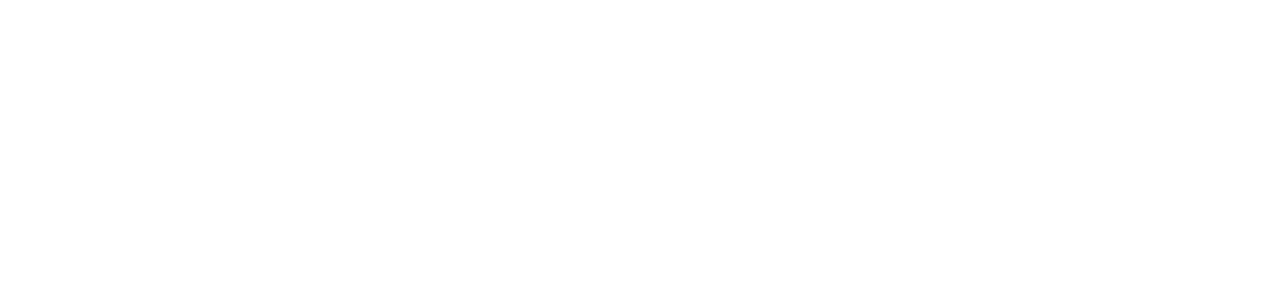
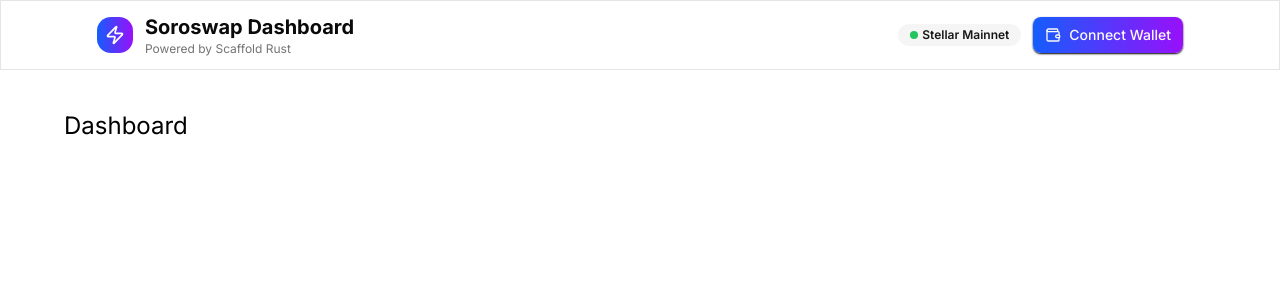
Before and after one commit to Stealth-cloud-droid/SoroSwap-Integration, a Next.js app in the folder apps/webapp/: page /dashboard in a window 1280 px wide. Shown: the top 300 px of the page. Built offline with nearby package versions, Linux system fonts and the light colour scheme.

Commit message:
feat:implement dashboard header nav

```diff
--- a/apps/webapp/app/dashboard/page.tsx
+++ b/apps/webapp/app/dashboard/page.tsx
@@ -1,7 +1,11 @@
+import DashboardNav from "@/components/ui/DashboardNav";
+
 export default function Dashboard() {
   return (
-    <div className="min-h-screen p-8">
-      <div className="max-w-6xl mx-auto">
+    <div className="">
+      <DashboardNav />
+      <div className="max-w-6xl mx-auto pt-10">
+        <p className=" text-2xl">Dashboard </p>
       </div>
     </div>
   );
--- a/apps/webapp/app/globals.css
+++ b/apps/webapp/app/globals.css
@@ -1,3 +1,7 @@
 @tailwind base;
 @tailwind components;
 @tailwind utilities;
+
+.custom_gradient {
+  background-image: linear-gradient(90deg, #155dfc 0%, #9810fa 100%);
+}
--- /dev/null
+++ b/apps/webapp/components/ui/DashboardNav.tsx
@@ -0,0 +1,45 @@
+import { FlashIcon, WalletIcon } from "@/public/svg";
+
+const DashboardNav = () => {
+  return (
+    <header
+      role="banner"
+      className="py-3 sm:px-18 md:px-24 bg-white border border-[#E5E5E5]"
+    >
+      <nav className="w-full max-w-7xl mx-auto  flex items-center justify-between px-4 sm:px-0">
+        <div className="flex items-center gap-3">
+          <div className="size-9 rounded-[14px] custom_gradient flex items-center justify-center">
+            <FlashIcon />
+          </div>
+          <article className="hidden md:flex flex-col">
+            <p className="text-xl font-bold leading-[28px] text-[#0A0A0A] tracking-[0%]">
+              Soroswap Dashboard
+            </p>
+            <p className="text-xs font-normal text-[#737373] leading-[16px] tracking-[0%]">
+              Powered by Scaffold Rust
+            </p>
+          </article>
+        </div>
+        <div className="flex gap-3 items-center">
+          <div
+            aria-live="polite"
+            className="sm:flex items-center gap-1 py-[3px] px-3 bg-[#F5F5F5] rounded-full  hidden"
+          >
+            <div className="size-2 rounded-full bg-green-500 " />
+            <p className="text-xs font-semibold text-[#171717]">
+              Stellar Mainnet
+            </p>
+          </div>
+          <button
+            aria-label="connect Wallet"
+            className="py-2 px-3 flex gap-2 items-center justify-center rounded-lg  custom_gradient shadow-[#000005] shadow-[0px_1px_2px] text-sm text-[#FAFAFA] font-medium focus:outline-white focus:outline-1"
+          >
+            <WalletIcon />
+            Connect Wallet
+          </button>
+        </div>
+      </nav>
+    </header>
+  );
+};
+export default DashboardNav;
--- /dev/null
+++ b/apps/webapp/public/svg.tsx
@@ -0,0 +1,48 @@
+export const WalletIcon = () => (
+  <svg
+    width={16}
+    height={16}
+    viewBox="0 0 16 16"
+    fill="none"
+    xmlns="http://www.w3.org/2000/svg"
+  >
+    <g clipPath="url(#clip0_2_1339)">
+      <path
+        d="M12.6667 4.66667V2.66667C12.6667 2.48986 12.5964 2.32029 12.4714 2.19526C12.3464 2.07024 12.1768 2 12 2H3.33333C2.97971 2 2.64057 2.14048 2.39052 2.39052C2.14048 2.64057 2 2.97971 2 3.33333C2 3.68696 2.14048 4.02609 2.39052 4.27614C2.64057 4.52619 2.97971 4.66667 3.33333 4.66667H13.3333C13.5101 4.66667 13.6797 4.7369 13.8047 4.86193C13.9298 4.98695 14 5.15652 14 5.33333V8M14 8H12C11.6464 8 11.3072 8.14048 11.0572 8.39052C10.8071 8.64057 10.6667 8.97971 10.6667 9.33333C10.6667 9.68696 10.8071 10.0261 11.0572 10.2761C11.3072 10.5262 11.6464 10.6667 12 10.6667H14C14.1768 10.6667 14.3464 10.5964 14.4714 10.4714C14.5964 10.3464 14.6667 10.1768 14.6667 10V8.66667C14.6667 8.48986 14.5964 8.32029 14.4714 8.19526C14.3464 8.07024 14.1768 8 14 8Z"
+        stroke="#FAFAFA"
+        strokeWidth="1.33333"
+        strokeLinecap="round"
+        strokeLinejoin="round"
+      />
+      <path
+        d="M2 3.33337V12.6667C2 13.0203 2.14048 13.3595 2.39052 13.6095C2.64057 13.8596 2.97971 14 3.33333 14H13.3333C13.5101 14 13.6797 13.9298 13.8047 13.8048C13.9298 13.6798 14 13.5102 14 13.3334V10.6667"
+        stroke="#FAFAFA"
+        strokeWidth="1.33333"
+        strokeLinecap="round"
+        strokeLinejoin="round"
+      />
+    </g>
+    <defs>
+      <clipPath id="clip0_2_1339">
+        <rect width={16} height={16} fill="white" />
+      </clipPath>
+    </defs>
+  </svg>
+);
+export const FlashIcon = () => (
+  <svg
+    width={20}
+    height={20}
+    viewBox="0 0 20 20"
+    fill="none"
+    xmlns="http://www.w3.org/2000/svg"
+  >
+    <path
+      d="M3.33325 11.6667C3.17555 11.6673 3.02094 11.623 2.88737 11.5392C2.75381 11.4554 2.64677 11.3354 2.5787 11.1931C2.51063 11.0509 2.48432 10.8922 2.50283 10.7356C2.52133 10.579 2.5839 10.4309 2.68325 10.3084L10.9332 1.80839C10.9951 1.73696 11.0795 1.68868 11.1724 1.6715C11.2653 1.65431 11.3613 1.66923 11.4447 1.71381C11.528 1.75838 11.5937 1.82997 11.631 1.91681C11.6683 2.00365 11.675 2.10059 11.6499 2.19172L10.0499 7.20839C10.0027 7.33466 9.98689 7.47049 10.0037 7.60423C10.0206 7.73797 10.0696 7.86562 10.1467 7.97624C10.2237 8.08686 10.3264 8.17715 10.446 8.23935C10.5656 8.30156 10.6984 8.33383 10.8332 8.33339H16.6666C16.8243 8.33285 16.9789 8.37707 17.1124 8.46091C17.246 8.54474 17.3531 8.66476 17.4211 8.80701C17.4892 8.94926 17.5155 9.1079 17.497 9.26451C17.4785 9.42111 17.4159 9.56926 17.3166 9.69172L9.06658 18.1917C9.00469 18.2632 8.92036 18.3114 8.82743 18.3286C8.73449 18.3458 8.63848 18.3309 8.55514 18.2863C8.4718 18.2417 8.40609 18.1701 8.3688 18.0833C8.33151 17.9965 8.32485 17.8995 8.34991 17.8084L9.94991 12.7917C9.99709 12.6655 10.0129 12.5296 9.99609 12.3959C9.97924 12.2621 9.9302 12.1345 9.85317 12.0239C9.77614 11.9132 9.67343 11.823 9.55385 11.7608C9.43426 11.6985 9.30137 11.6663 9.16658 11.6667H3.33325Z"
+      stroke="white"
+      strokeWidth="1.66667"
+      strokeLinecap="round"
+      strokeLinejoin="round"
+    />
+  </svg>
+);
--- a/apps/webapp/tailwind.config.ts
+++ b/apps/webapp/tailwind.config.ts
@@ -7,7 +7,9 @@
     "./app/**/*.{js,ts,jsx,tsx,mdx}",
   ],
   theme: {
-    extend: {},
+    extend: {
+
+    },
   },
   plugins: [],
 } satisfies Config;
```
Also changed, not shown: 1 other file (tests, documents, lock files or other folders).
